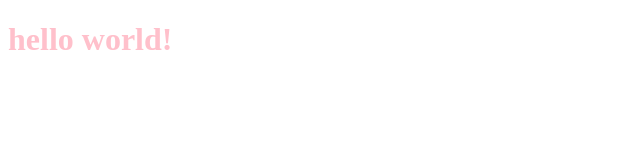
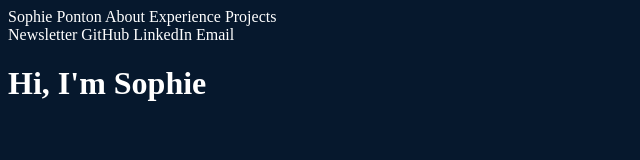
Before and after one commit to SophiePonton/SophiePonton.github.io, a plain HTML site: page index.html in a window 1280 px wide. Shown: the whole page, without its empty margins (0-640 px from the left). Drawn offline with Linux system fonts and the light colour scheme.

Commit message:
Added basic nav

```diff
--- a/index.html
+++ b/index.html
@@ -4,9 +4,26 @@
     <meta charset="UTF-8">
     <meta name="viewport" content="width=device-width, initial-scale=1.0">
     <link rel="stylesheet" href="style.css" />
-    <title>Sophie Ponton - Portfolio</title>
+    <title>Sophie Ponton | Portfolio</title>
 </head>
 <body>
-  <h1> hello world! </h1>
+    <!-- Internal navigation links -->
+    <nav>
+        <a href="index.html">Sophie Ponton</a>
+        <a href="index.html">About</a>
+        <a href="index.html">Experience</a>
+        <a href="index.html">Projects</a>
+    </nav>
+
+        <!-- External navigation links -->
+    <nav>
+        <a href="index.html">Newsletter</a>
+        <a href="index.html">GitHub</a>
+        <a href="index.html">LinkedIn</a>
+        <a href="index.html">Email</a>
+    </nav>
+
+    <!-- Introduction -->
+    <h1>Hi, I'm Sophie</h1>
 </body>
 </html>
--- a/style.css
+++ b/style.css
@@ -1 +1,9 @@
-body {color: pink;}
+body {
+    background-color: #06182D;
+    color: #ffffff;
+}
+
+a {
+  color: #ffffff;
+  text-decoration: none;
+}
```
